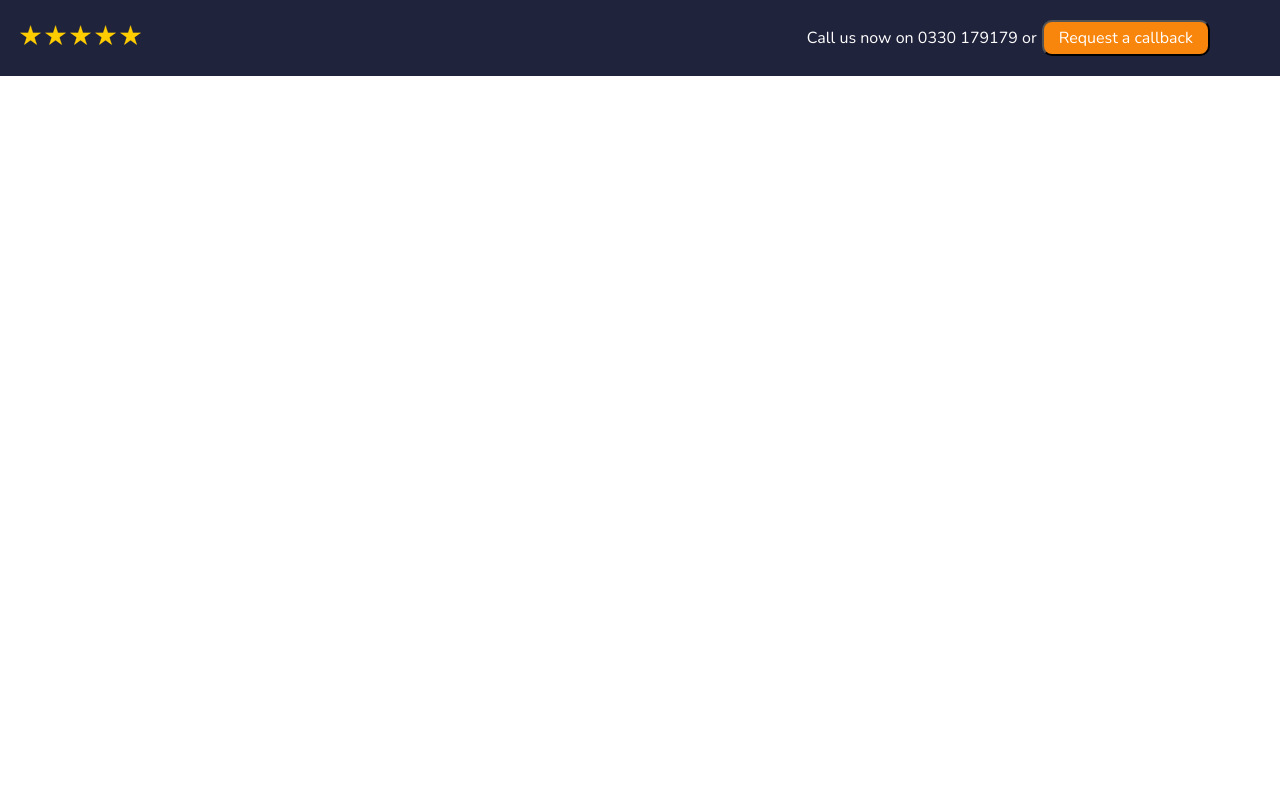
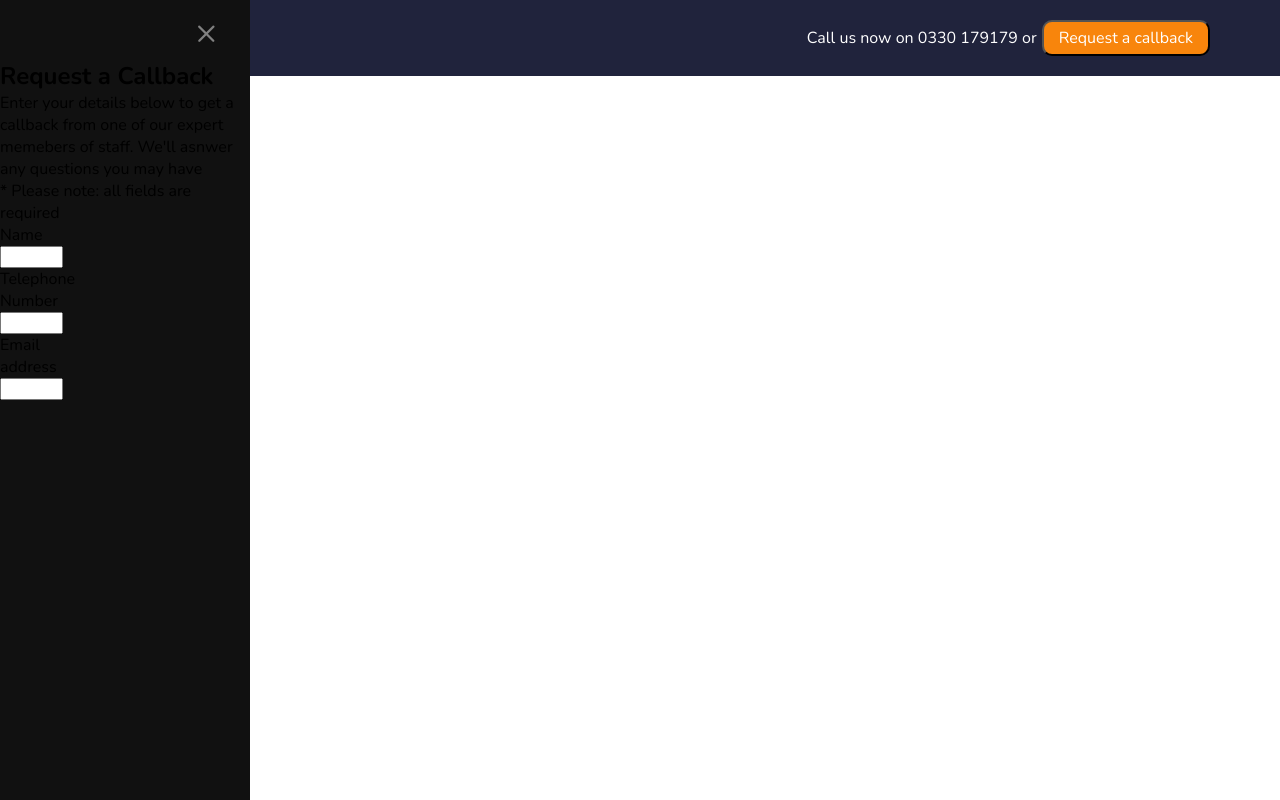
Before and after one commit to PlebianJim/sellr-splash-page-clone, a plain HTML site: page index.html in a window 1280 px wide. Both pictures are taken after a click on the button "Request a callback". Drawn offline with nearby package versions, Linux system fonts and the light colour scheme.

Commit message:
added sidenav and functionality

```diff
--- a/index.html
+++ b/index.html
@@ -8,11 +8,29 @@
     <link rel="preconnect" href="https://fonts.gstatic.com" crossorigin>
     <link href="https://fonts.googleapis.com/css2?family=Nunito:ital,wght@0,200..1000;1,200..1000&display=swap"
         rel="stylesheet">
+    <script src="https://www.google.com/recaptcha/api.js" async defer></script>
+    <script src="main.js" defer></script>
     <link rel="stylesheet" href="styles.css">
     <title>Splash Page Clone</title>
 </head>
 
 <body>
+    <div id="mySideNav" class="sideNav">
+        <a href="javascript:void(0)" class="closebtn" onclick="closeNav()">&times</a>
+        <h2>Request a Callback</h2>
+        <p>Enter your details below to get a callback from one of our expert memebers of staff. We'll asnwer any
+            questions you may have</p>
+        <p>* Please note: all fields are required</p>
+        <form id="callback-form" action="https://httpbin.org/post" method="post">
+            <label for="name">Name</label>
+            <input type="text" id="name">
+            <label for="phone-number">Telephone Number</label>
+            <input type="number" id="phone-number">
+            <label for="email">Email address</label>
+            <input type="email" id="email">
+            <div class="g-recaptcha" data-sitekey="6LdR0k4pAAAAAFMHMVKHjDyIiiEUg9pvTCEHJe7n"></div>
+        </form>
+    </div>
     <section id="header-section">
         <header class="header-sc001">
             <div class="header-sc001-left">
@@ -20,7 +38,7 @@
             </div>
             <div class="header-sc001-right">
                 <p class="header-sc001-p">Call us now on 0330 179179 or</p>
-                <button class="header-sc001-button">Request a callback</button>
+                <button class="header-sc001-button" onclick="openNav()">Request a callback</button>
             </div>
         </header>
     </section>
--- a/main.js
+++ b/main.js
@@ -0,0 +1,7 @@
+function openNav() {
+    document.getElementById("mySideNav").style.width = "250px";
+}
+
+function closeNav() {
+    document.getElementById("mySideNav").style.width = "0"
+}
--- a/styles.css
+++ b/styles.css
@@ -12,6 +12,46 @@ body {
 #header-section {
     width: 100%;
     position: fixed;
+}
+
+.sideNav {
+    height: 100%;
+    width: 0;
+    position: fixed;
+    z-index: 1001;
+    top: 0;
+    left: 0;
+    background-color: #111;
+    overflow-x: hidden;
+    transition: 0.5s;
+    padding-top: 60px;
+}
+
+.sideNav a {
+    padding: 8px 8px 8px 32px;
+    text-decoration: none;
+    font-size: 25px;
+    color: #818181;
+    display: block;
+    transition: 0.3s;
+  }
+
+  .sideNav a:hover {
+    color: #f1f1f1;
+  }
+
+  .sideNav .closebtn {
+    position: absolute;
+    top: 0;
+    right: 25px;
+    font-size: 36px;
+    margin-left: 50px;
+  }
+
+#callback-form {
+    display: flex;
+    flex-direction: column;
+    width: 25%;
 }
 
 .header-sc001 {
```
